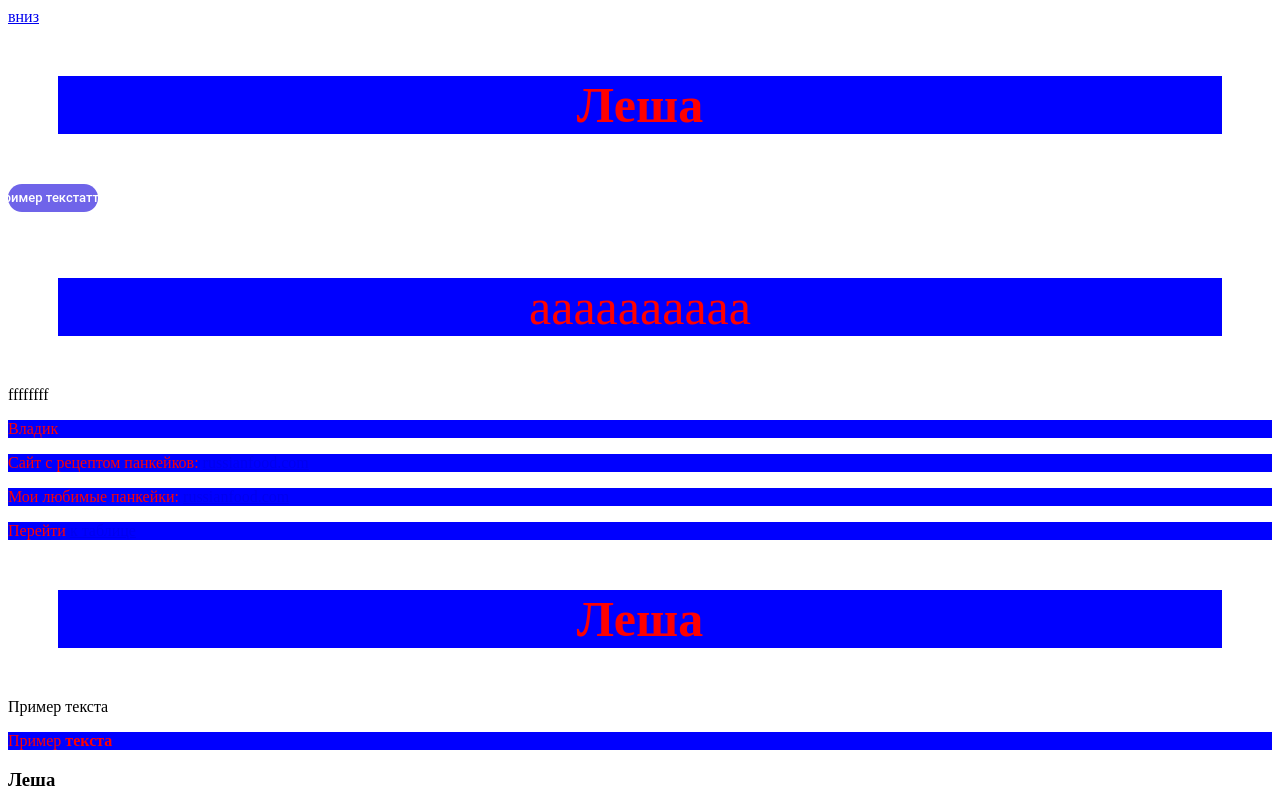
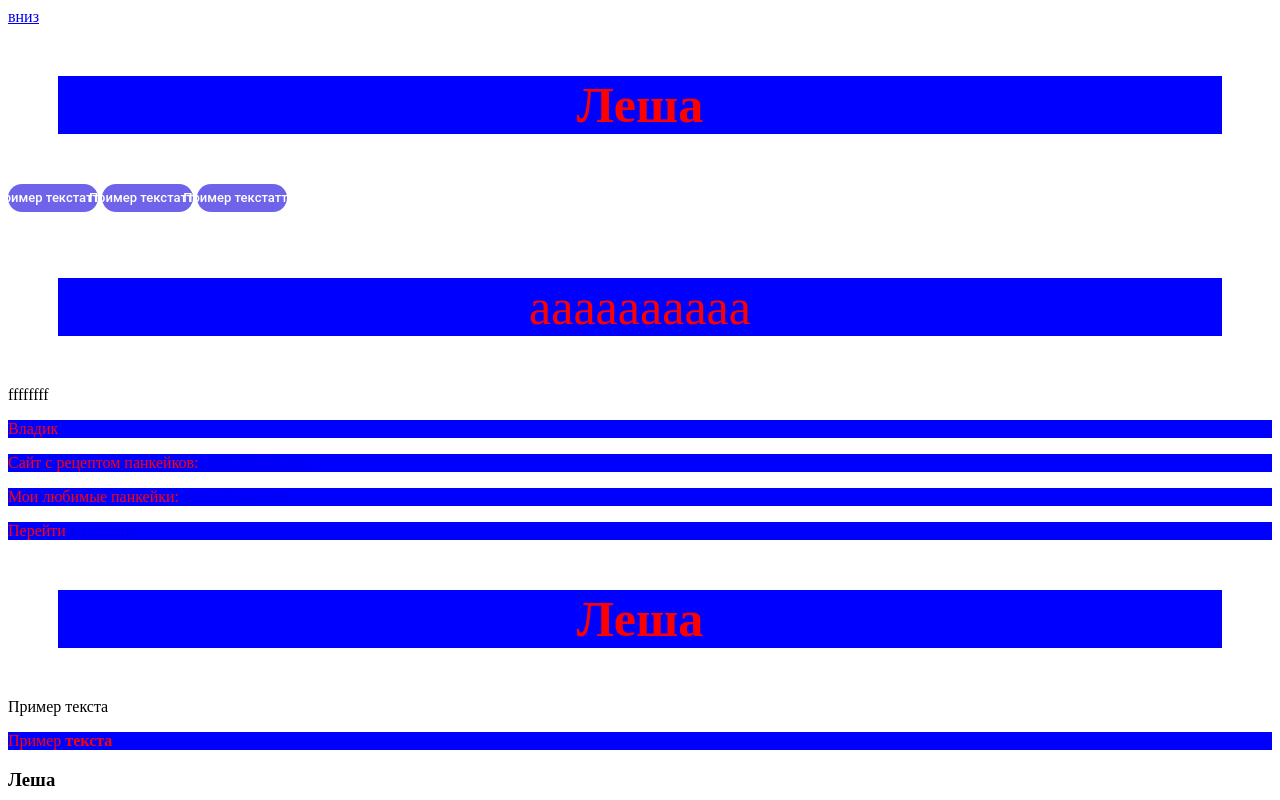
Before and after one commit to ProBrawl/site, a plain HTML site: page index.html in a window 1280 px wide. Shown: the top 800 px of the page. Drawn offline with Linux system fonts and the light colour scheme.

Commit message:
index.html

```diff
--- a/index.html
+++ b/index.html
@@ -9,6 +9,8 @@
     <a href="#down">вниз</a>
     <h1>Леша</h1>
     <div class="button">Пример текстатттт</div>
+    <div class="button button-green">Пример текстатттт</div>
+    <div class="button button_red">Пример текстатттт</div>
     <div class="big-button">aaaaaaaaaa</div>
     <div id="bb">ffffffff</div>
     <p>Владик</p>
```
